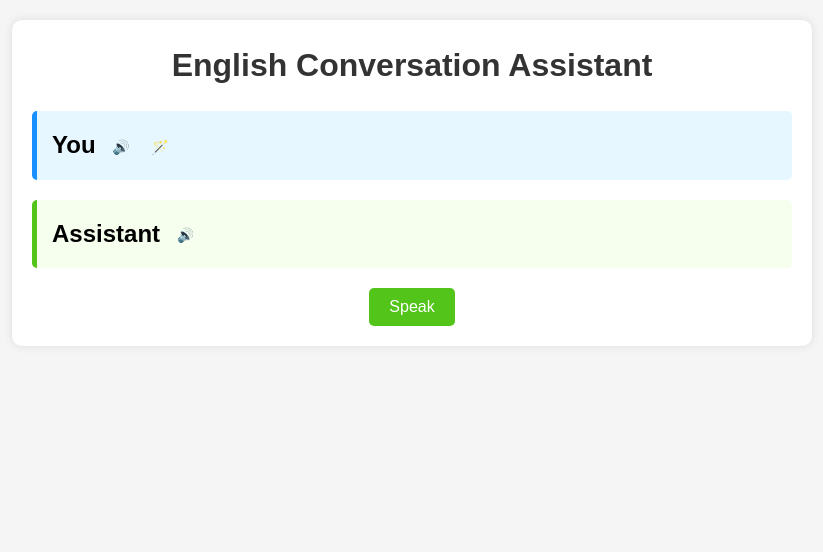
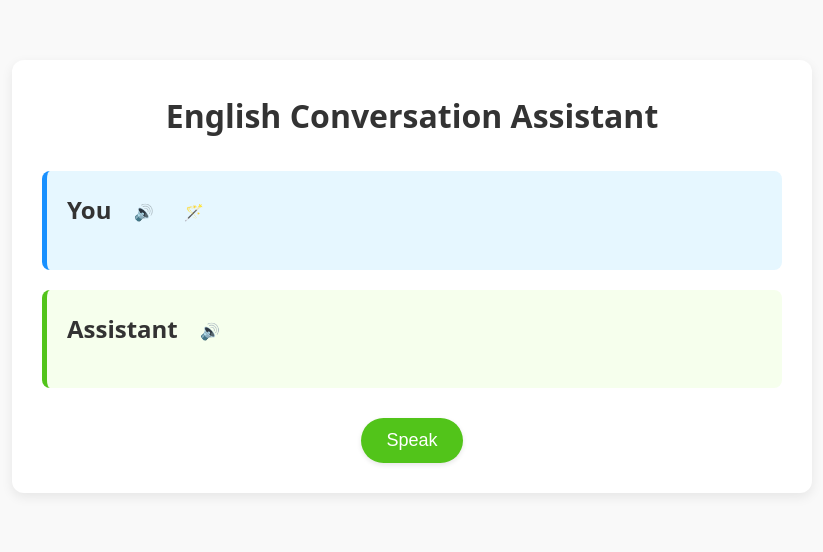
Before and after one commit to louisguichard/english-buddy, a Flask app: page / in a window 1280 px wide. Shown: the top 552 px of the page, without its empty margins (228-1051 px from the left). Run offline with Flask 3, Linux system fonts and the light colour scheme.

Commit message:
feat: improve UI

```diff
--- a/static/css/style.css
+++ b/static/css/style.css
@@ -6,140 +6,189 @@
 }
 
 body {
-    font-family: Arial, sans-serif;
+    /* Use a modern system font stack */
+    font-family: system-ui, -apple-system, BlinkMacSystemFont, 'Segoe UI', Roboto, 'Helvetica Neue', Arial, sans-serif;
     line-height: 1.6;
     padding: 20px;
-    background-color: #f5f5f5;
+    background-color: #f9f9f9; /* Updated background color */
+    color: #333; /* Default text color */
 }
 
 .container {
     max-width: 800px;
-    margin: 0 auto;
+    margin: 40px auto; /* Added top/bottom margin */
     background-color: white;
-    padding: 20px;
-    border-radius: 10px;
-    box-shadow: 0 0 10px rgba(0, 0, 0, 0.1);
+    padding: 30px; /* Increased padding */
+    border-radius: 12px; /* Slightly more rounded */
+    box-shadow: 0 4px 12px rgba(0, 0, 0, 0.08); /* Softer shadow */
+    transition: all 0.3s ease-out; /* Add transition for potential future animations */
 }
 
 h1 {
     text-align: center;
-    margin-bottom: 20px;
+    margin-bottom: 30px; /* Increased margin */
     color: #333;
 }
 
 .conversation-area {
-    margin-bottom: 20px;
+    margin-bottom: 30px; /* Increased margin */
 }
 
 .speech-block {
     margin-bottom: 20px;
-    padding: 15px;
-    border-radius: 5px;
+    padding: 20px; /* Increased padding */
+    border-radius: 8px; /* Slightly more rounded */
+    border-left-width: 5px;
+    border-left-style: solid;
+    min-height: 80px; /* Ensure minimum height */
+    opacity: 0; /* Start transparent for fade-in */
+    animation: fadeIn 0.5s ease-out forwards; /* Fade-in animation */
 }
 
+/* Define the fade-in animation */
+@keyframes fadeIn {
+    to {
+        opacity: 1;
+    }
+}
+
+/* Add delays for sequential appearance (can be adjusted/controlled via JS if needed) */
 .user-speech {
     background-color: #e6f7ff;
-    border-left: 5px solid #1890ff;
+    border-left-color: #1890ff;
+    animation-delay: 0.1s; /* Slight delay */
 }
 
 .assistant-speech {
     background-color: #f6ffed;
-    border-left: 5px solid #52c41a;
+    border-left-color: #52c41a;
+    animation-delay: 0.3s; /* Slightly later delay */
+}
+
+/* Style for the text content inside speech blocks */
+.speech-block > div {
+    min-height: 20px; /* Ensure the div itself has some height */
 }
 
 .controls {
     text-align: center;
+    margin-top: 30px; /* Add margin top */
 }
 
-button {
-    padding: 10px 20px;
-    font-size: 16px;
+button#speak-button { /* More specific selector for the main button */
+    padding: 12px 25px; /* Slightly larger padding */
+    font-size: 18px; /* Slightly larger font */
     color: white;
     border: none;
-    border-radius: 5px;
+    border-radius: 25px; /* Rounded shape */
     cursor: pointer;
-    transition: background-color 0.3s;
+    transition: background-color 0.2s ease-in-out, box-shadow 0.2s ease-in-out; /* Smooth transition */
+    box-shadow: 0 2px 5px rgba(0, 0, 0, 0.1); /* Subtle shadow */
 }
 
-button:hover {
-    opacity: 0.9;
+button#speak-button:disabled {
+    opacity: 0.7;
+    cursor: not-allowed;
 }
 
 .btn-start {
     background-color: #52c41a; /* Green */
 }
 
+.btn-start:hover:not(:disabled) {
+    background-color: #4CAF50; /* Darker green on hover */
+    box-shadow: 0 4px 8px rgba(0, 0, 0, 0.15); /* Slightly stronger shadow on hover */
+}
+
 .btn-stop {
     background-color: #f5222d; /* Red */
+}
+
+.btn-stop:hover:not(:disabled) {
+    background-color: #e11d28; /* Darker red on hover */
+    box-shadow: 0 4px 8px rgba(0, 0, 0, 0.15);
 }
 
 .btn-processing {
     background-color: #1890ff; /* Blue */
 }
 
+/* Common styles for icon buttons */
+.icon-button {
+    background-color: transparent;
+    border: none;
+    padding: 5px 8px; /* Adjusted padding */
+    font-size: 16px; /* Slightly larger icon */
+    vertical-align: middle;
+    margin-left: 8px; /* Increased margin */
+    cursor: pointer;
+    border-radius: 5px; /* Add subtle rounding */
+    transition: background-color 0.2s ease-in-out, color 0.2s ease-in-out;
+}
+
+.icon-button:hover {
+    opacity: 1; /* Override general button hover */
+}
+
 /* Replay button styles */
 .replay-button {
-    background-color: transparent;
     color: #1890ff;
-    padding: 2px 5px;
-    font-size: 14px;
-    vertical-align: middle;
-    margin-left: 5px;
-    cursor: pointer;
 }
 
 .replay-button:hover {
     color: #096dd9;
-    background-color: #e6f7ff;
+    background-color: #e6f7ff; /* Keep background highlight */
 }
 
 /* Rephrase button styles */
 .rephrase-button {
-    background-color: transparent;
     color: #722ed1; /* Purple */
-    padding: 2px 5px;
-    font-size: 14px;
-    vertical-align: middle;
-    margin-left: 5px;
-    cursor: pointer;
 }
 
 .rephrase-button:hover {
     color: #531dab;
-    background-color: #f9f0ff;
+    background-color: #f9f0ff; /* Keep background highlight */
 }
 
 .red-text {
-    color: red;
+    color: #d93025; /* Slightly less harsh red */
     font-weight: bold;
 }
 
 /* Styles for clickable words */
 .user-word, .ai-word {
     cursor: pointer;
+    transition: background-color 0.2s ease;
+    /* padding: 0 2px; Removed horizontal padding */
+    border-radius: 3px; /* Slight rounding for hover */
 }
 
 .user-word:hover {
-    text-decoration: underline;
+    background-color: rgba(24, 144, 255, 0.1); /* Light blue highlight */
+    text-decoration: none; /* Remove underline if not desired */
 }
 
 .ai-word:hover {
-    text-decoration: underline;
+    background-color: rgba(82, 196, 26, 0.1); /* Light green highlight */
+    text-decoration: none; /* Remove underline if not desired */
 }
 
 /* Word definition styles */
 .definition-container {
-    margin-top: 10px;
-    margin-bottom: 20px;
+    margin-top: 15px; /* Increased margin */
+    margin-bottom: 10px; /* Adjusted margin */
     padding: 15px;
     background-color: #f0f0f0;
-    border-left: 5px solid #a0a0a0;
-    border-radius: 5px;
+    border-left: 4px solid #ccc; /* Adjusted border */
+    border-radius: 6px; /* Adjusted radius */
     display: none; /* Hidden by default */
+    opacity: 0;
+    transition: opacity 0.3s ease-in-out;
 }
 
 .definition-container.visible {
     display: block;
+    opacity: 1;
 }
 
 .definition-word {
@@ -149,6 +198,7 @@ button:hover {
 
 .definition-text {
     font-style: italic;
+    color: #555; /* Slightly darker italic text */
 }
 
 .definition-loading {
@@ -158,20 +208,28 @@ button:hover {
 
 /* Rephrased text container styles */
 .rephrased-container {
-    margin-top: 10px;
-    font-style: italic;
-    color: #389e0d; /* Darker green */
+    margin-top: 15px; /* Increased margin */
     padding: 15px;
-    border-radius: 5px;
+    border-radius: 6px; /* Adjusted radius */
     display: none; /* Hidden by default */
     background-color: #f0f0f0;
-    border-left: 5px solid #a0a0a0;
+    border-left: 4px solid #ccc; /* Adjusted border */
+    opacity: 0;
+    transition: opacity 0.3s ease-in-out;
 }
 
 .rephrased-container.visible {
     display: block;
+    opacity: 1;
+}
+
+.rephrased-container p { /* Style text within rephrased container */
+    margin: 0;
+    font-style: italic;
+    color: #389e0d; /* Darker green */
 }
 
 .rephrased-loading {
-    color: #000000; /* Black for loading text */
+    color: #555; /* Match definition loading color */
+    font-style: italic;
 }
--- a/templates/index.html
+++ b/templates/index.html
@@ -12,13 +12,13 @@
 
         <div class="conversation-area">
             <div class="speech-block user-speech">
-                <h2>You <button id="replay-user" class="replay-button" title="Replay your entire message">🔊</button> <button id="rephrase-user" class="rephrase-button" title="Suggest improved phrasing">🪄</button></h2>
+                <h2>You <button id="replay-user" class="replay-button icon-button" title="Replay your entire message">🔊</button> <button id="rephrase-user" class="rephrase-button icon-button" title="Suggest improved phrasing">🪄</button></h2>
                 <div id="user-text"></div>
                 <div id="rephrased-text" class="rephrased-container"></div>
             </div>
 
             <div class="speech-block assistant-speech">
-                <h2>Assistant <button id="replay-assistant" class="replay-button" title="Replay the entire assistant response">🔊</button></h2>
+                <h2>Assistant <button id="replay-assistant" class="replay-button icon-button" title="Replay the entire assistant response">🔊</button></h2>
                 <div id="assistant-text"></div>
                 <div id="word-definition" class="definition-container">
                     <span class="definition-word"></span>
```
Also changed, not shown: 1 other file.
